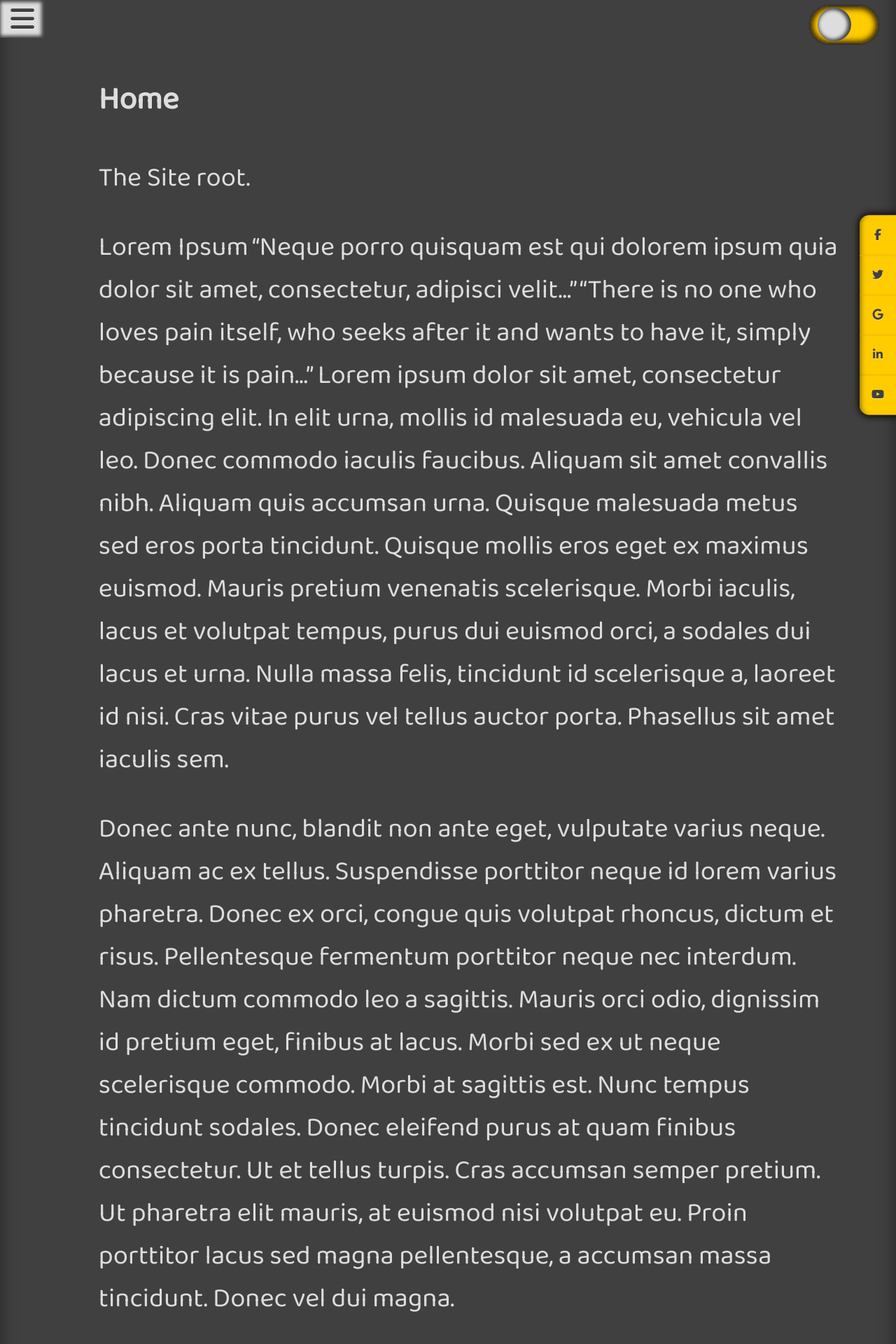
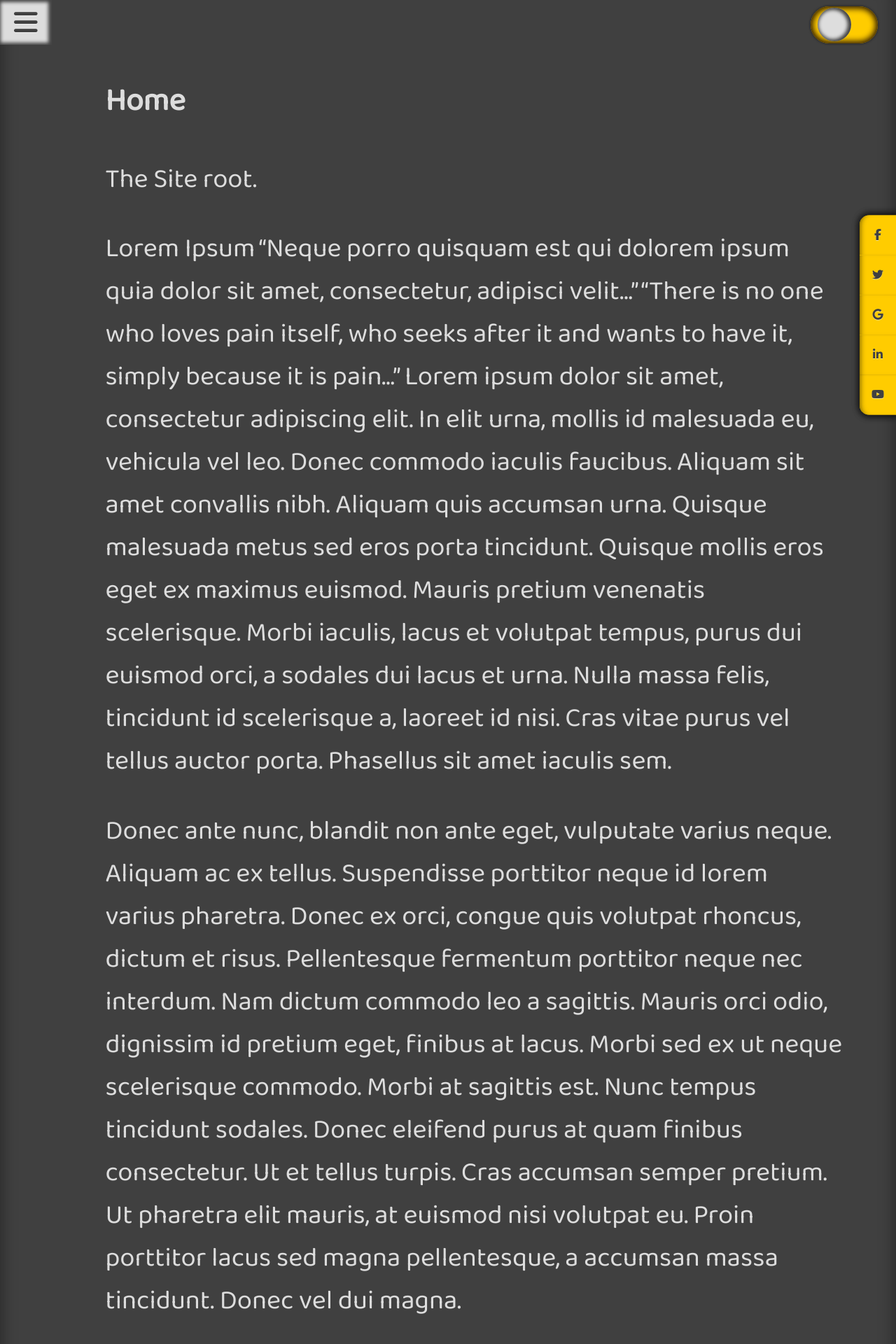
Before and after one commit to brettjrea/brettjrea.github.io-old, a Jekyll site: the page built from index.md, in a window 1280 px wide. Shown: the top 1920 px of the page at 70% size. Built offline with Jekyll 4.4.1, drawn with Linux system fonts in a browser that asks for light colours; nearby versions of some CDN libraries; comment, search, counter and statistics services are not loaded.

Commit message:
Update styles.scss

```diff
--- a/assets/css/styles.scss
+++ b/assets/css/styles.scss
@@ -197,7 +197,7 @@ transition: 0.3s;
 
 .sidenav-toggle {
 float:left;
-padding: 8px 8px 8px 8px;
+padding: 1vw;
 text-shadow: 0px 1px 0px rgba(255, 255, 255, .5);
 text-decoration: none;
 font-size: 3vw;
```
